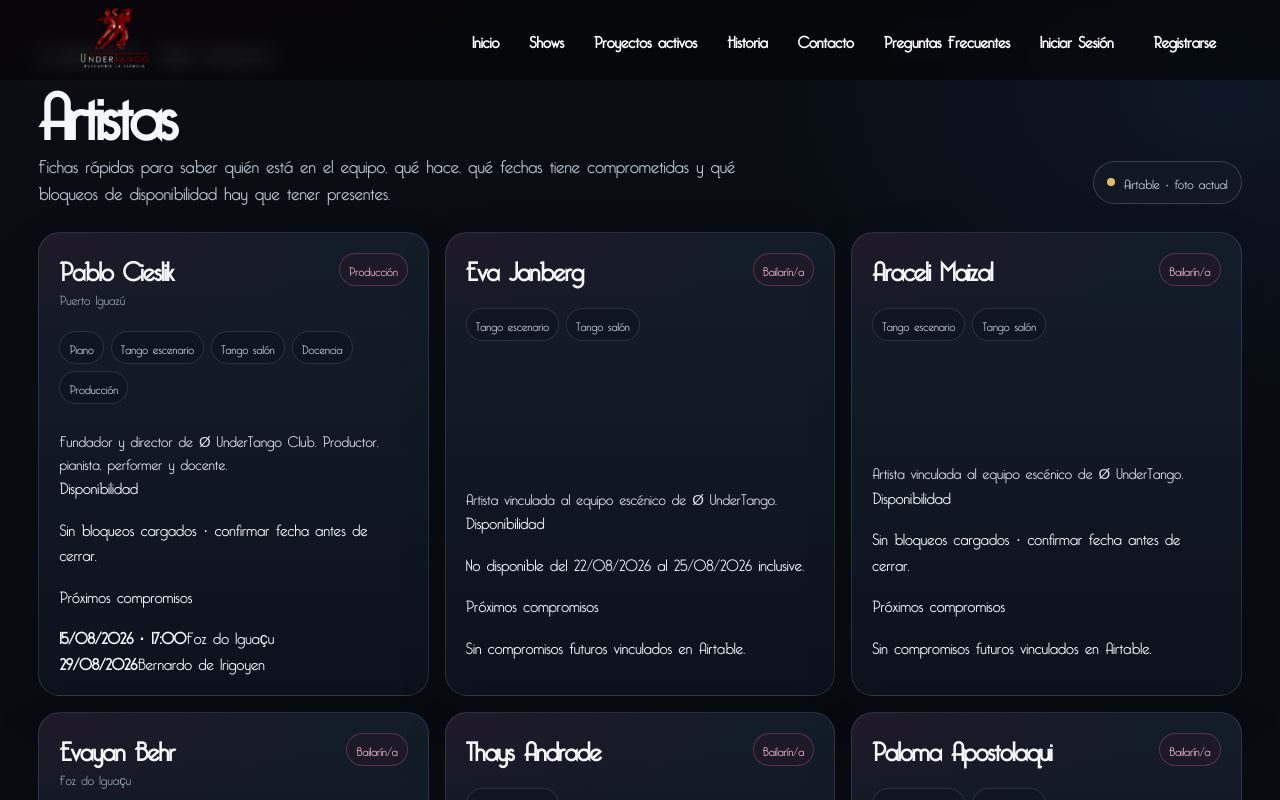
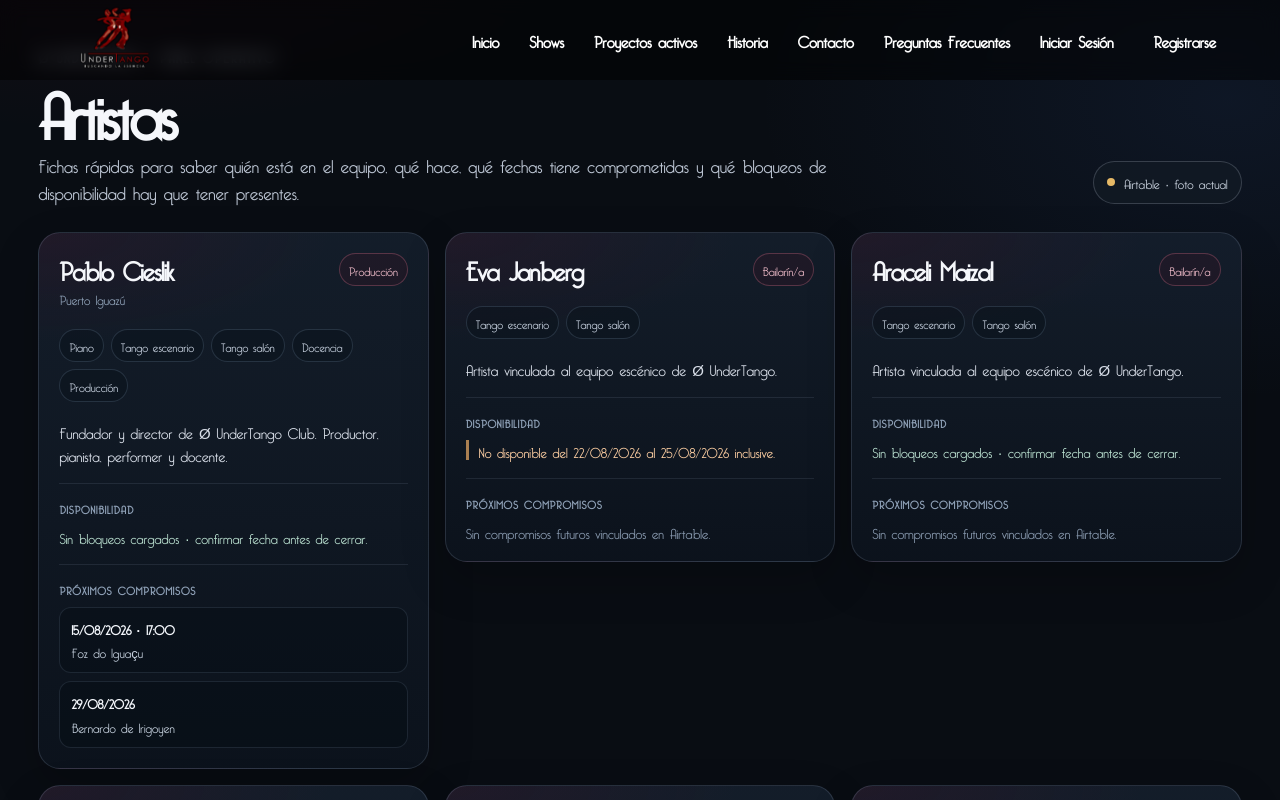
Before and after one commit to O-UnderTango-Club/UnderTangoWEBNextJS, a Next.js app: page /artistas in a window 1280 px wide. Shown: the top 800 px of the page. Built offline with nearby package versions, Linux system fonts and the light colour scheme.

Commit message:
Style operational artist panel

```diff
--- a/app/artistas/artistas.module.css
+++ b/app/artistas/artistas.module.css
@@ -38,7 +38,7 @@
 }
 
 .subtitle {
-  max-width: 760px;
+  max-width: 820px;
   margin: 14px 0 0;
   color: #bac3d1;
   font-size: 18px;
@@ -73,10 +73,10 @@
   display: grid;
   grid-template-columns: repeat(3, minmax(0, 1fr));
   gap: 16px;
+  align-items: start;
 }
 
 .card {
-  min-height: 255px;
   display: flex;
   flex-direction: column;
   border: 1px solid rgba(160, 178, 205, .18);
@@ -122,7 +122,7 @@
   display: flex;
   flex-wrap: wrap;
   gap: 7px;
-  margin-top: 22px;
+  margin-top: 20px;
 }
 
 .skill {
@@ -135,11 +135,72 @@
 }
 
 .description {
-  margin: auto 0 0;
-  padding-top: 24px;
+  margin: 18px 0 0;
   color: #d8dee8;
   font-size: 15px;
   line-height: 1.5;
+}
+
+.operationalBlock {
+  margin-top: 18px;
+  padding-top: 16px;
+  border-top: 1px solid rgba(160, 178, 205, .12);
+}
+
+.blockLabel {
+  margin: 0 0 8px;
+  color: #8fa1b7;
+  font-size: 11px;
+  font-weight: 900;
+  letter-spacing: .08em;
+  text-transform: uppercase;
+}
+
+.availabilityWarning,
+.availabilityOk,
+.noCommitments {
+  margin: 0;
+  font-size: 14px;
+  line-height: 1.45;
+}
+
+.availabilityWarning {
+  color: #ffd0a3;
+  border-left: 3px solid rgba(255, 184, 108, .65);
+  padding-left: 10px;
+}
+
+.availabilityOk { color: #b9dfcf; }
+.noCommitments { color: #8798ad; }
+
+.commitments {
+  display: grid;
+  gap: 8px;
+}
+
+.commitment {
+  display: grid;
+  gap: 3px;
+  padding: 10px 11px;
+  border: 1px solid rgba(152, 176, 207, .14);
+  border-radius: 12px;
+  background: rgba(7, 13, 21, .42);
+}
+
+.commitment strong {
+  color: #f3f6fb;
+  font-size: 13px;
+}
+
+.commitment span {
+  color: #c3cedb;
+  font-size: 13px;
+}
+
+.commitment small {
+  color: #8798ad;
+  font-size: 11px;
+  line-height: 1.35;
 }
 
 .loading,
@@ -170,4 +231,5 @@
   .grid { grid-template-columns: 1fr; }
   .title { font-size: 46px; }
   .subtitle { font-size: 16px; }
+  .card { padding: 18px; }
 }
```
